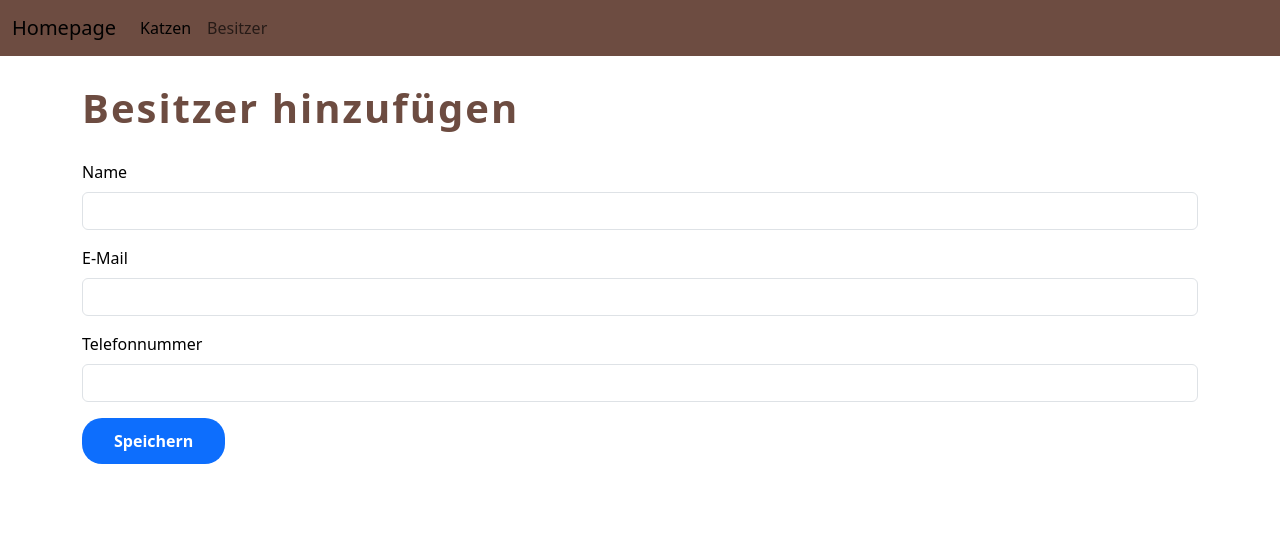
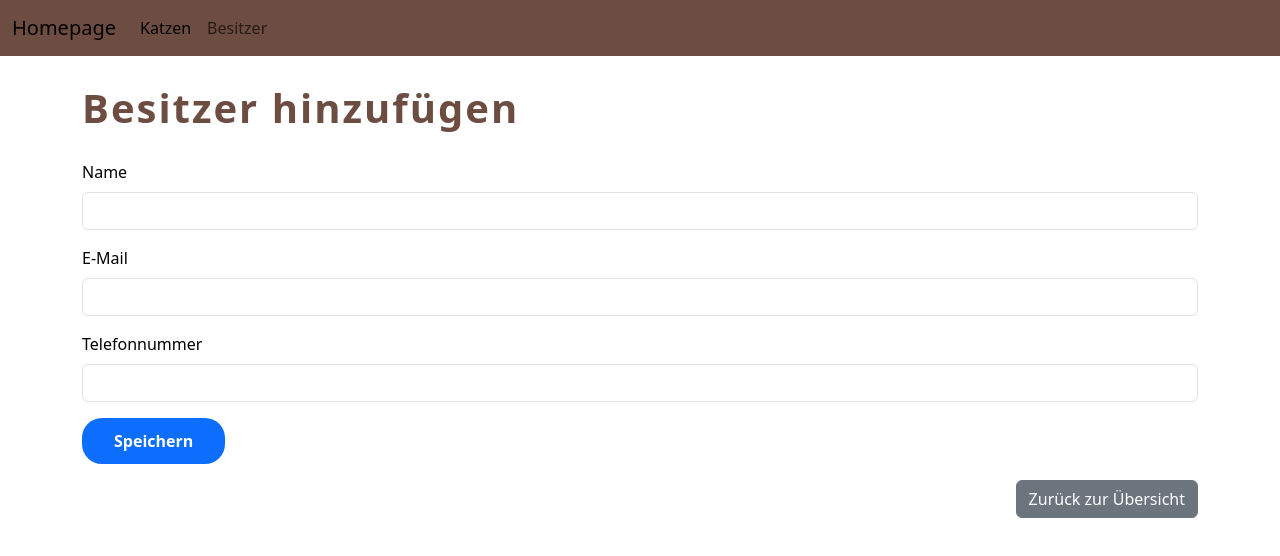
Before and after one commit to Elzamx/myproject_katzenausstellung, a SvelteKit app: page /besitzer/create in a window 1280 px wide. Shown: the top 556 px of the page. Built offline with nearby package versions, Linux system fonts and the light colour scheme.

Commit message:
button und kommentare angepasst

```diff
--- a/src/routes/besitzer/create/+page.svelte
+++ b/src/routes/besitzer/create/+page.svelte
@@ -24,5 +24,10 @@
 </form>
 
 {#if form?.success}
-  <p class="text-success mt-2">Besitzer erfolgreich hinzugefügt</p>
+  <p class="text-success mt-2">Besitzer wurde erfolgreich hinzugefügt</p>
 {/if}
+
+<div class="backbt-container">
+  <!-- damit ich button rechts habe -->
+<a href="/besitzer" class="btn btn-secondary">Zurück zur Übersicht</a>
+</div>
--- a/src/routes/katzen/[katze_id]/edit/+page.svelte
+++ b/src/routes/katzen/[katze_id]/edit/+page.svelte
@@ -31,6 +31,8 @@
     <input name="poster" class="form-control" value={katze.poster} type="text" />
   </div>
 
+  <div class="d-flex justify-content-end gap-2"> <!-- Bootstrap Klasse für buttons nebeneinander & rechts (gab sorgt für abstand zwischen buttons, d-flex macht einen flex (inhalt flexibel anordnen) container) -->
   <button type="submit" class="btn btn-success">Änderungen speichern</button>
   <a href={"/katzen/" + katze._id} class="btn btn-secondary">Abbrechen</a>
+</div>
 </form>
--- a/src/routes/katzen/create/+page.svelte
+++ b/src/routes/katzen/create/+page.svelte
@@ -29,6 +29,6 @@
 {/if}
 
 <div class="backbt-container">
-  <!-- damit ich button zentrieren kann-->
+  <!-- damit ich button rechts habe -->
 <a href="/katzen" class="btn btn-secondary">Zurück zur Übersicht</a>
 </div>
```
Also changed, not shown: src/routes/besitzer/[besitzer_id]/edit/+page.svelte (+10 -3 lines).
